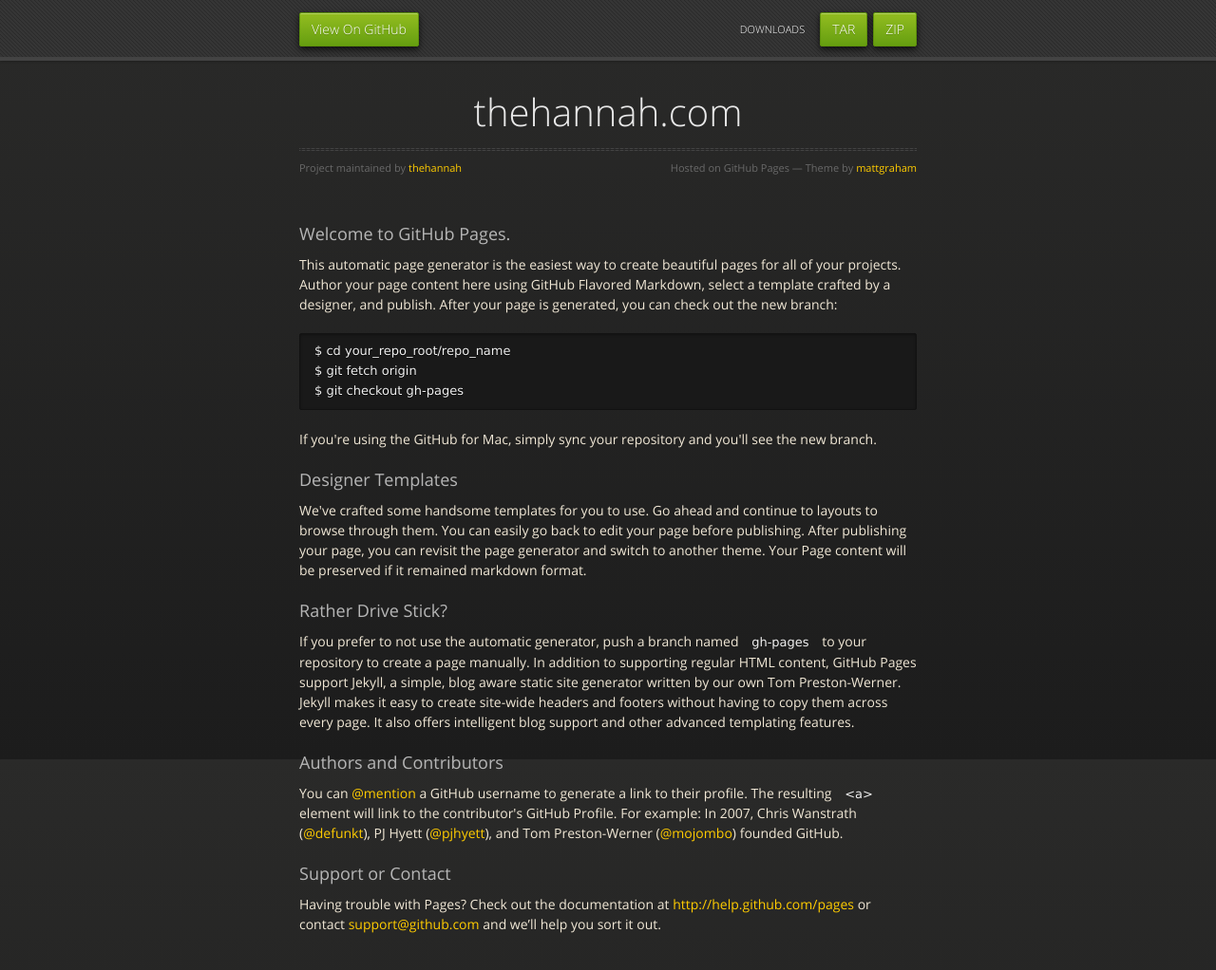
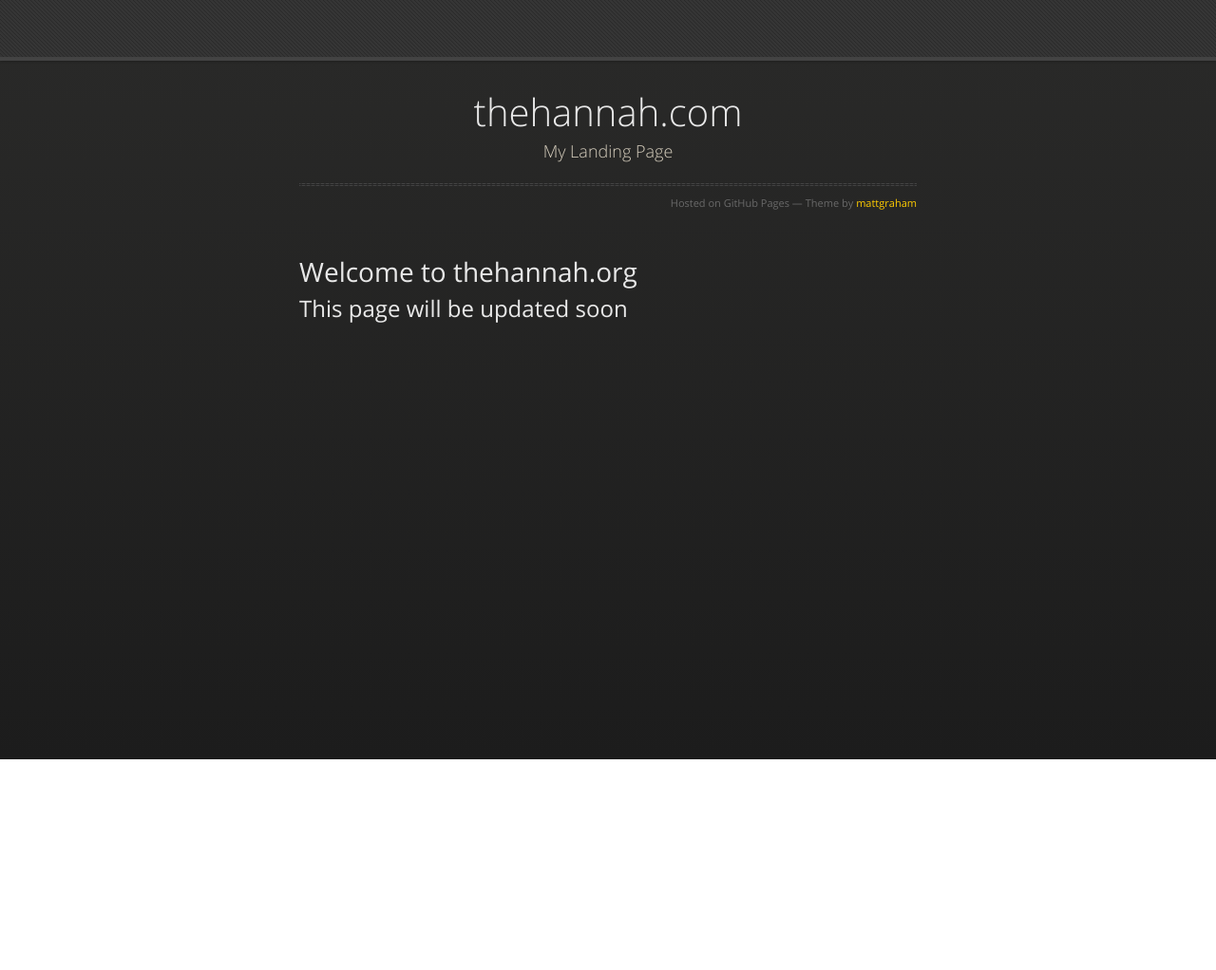
Before and after one commit to thehannah/thehannahcom, a plain HTML site: page index.html in a window 1280 px wide. Shown: the whole page at 95% size. After the commit the page ends 800 px from the top, so only its background shows below. Drawn offline with nearby package versions, Linux system fonts and the light colour scheme.

Commit message:
Update index.html

```diff
--- a/index.html
+++ b/index.html
@@ -3,7 +3,7 @@
   <head>
     <meta charset="utf-8">
     <meta http-equiv="X-UA-Compatible" content="chrome=1">
-    <title>thehannah.com by thehannah</title>
+    <title>thehannah.com</title>
     <link rel="stylesheet" href="stylesheets/styles.css">
     <link rel="stylesheet" href="stylesheets/pygment_trac.css">
     <script src="https://ajax.googleapis.com/ajax/libs/jquery/1.7.1/jquery.min.js"></script>
@@ -20,10 +20,12 @@
   <body>
       <div id="header">
         <nav>
-          <li class="fork"><a href="https://github.com/thehannah/thehannahcom">View On GitHub</a></li>
-          <li class="downloads"><a href="https://github.com/thehannah/thehannahcom/zipball/master">ZIP</a></li>
-          <li class="downloads"><a href="https://github.com/thehannah/thehannahcom/tarball/master">TAR</a></li>
+        <!--
+          <li class="fork"><a href="https://github.com/thehannah/thehannah">View On GitHub</a></li>
+          <li class="downloads"><a href="https://github.com/thehannah/thehannah/zipball/master">ZIP</a></li>
+          <li class="downloads"><a href="https://github.com/thehannah/thehannah/tarball/master">TAR</a></li>
           <li class="title">DOWNLOADS</li>
+        -->
         </nav>
       </div><!-- end header -->
 
@@ -32,47 +34,33 @@
       <section>
         <div id="title">
           <h1>thehannah.com</h1>
-          <p></p>
+          <p>My Landing Page</p>
           <hr>
+          <!--
           <span class="credits left">Project maintained by <a href="https://github.com/thehannah">thehannah</a></span>
+          -->
           <span class="credits right">Hosted on GitHub Pages &mdash; Theme by <a href="https://twitter.com/michigangraham">mattgraham</a></span>
         </div>
 
-        <h3>
-<a name="welcome-to-github-pages" class="anchor" href="#welcome-to-github-pages"><span class="octicon octicon-link"></span></a>Welcome to GitHub Pages.</h3>
+        <h1>
+<a name="welcome-to-thehannahorg" class="anchor" href="#welcome-to-thehannahorg"><span class="octicon octicon-link"></span></a>Welcome to thehannah.org</h1>
 
-<p>This automatic page generator is the easiest way to create beautiful pages for all of your projects. Author your page content here using GitHub Flavored Markdown, select a template crafted by a designer, and publish. After your page is generated, you can check out the new branch:</p>
-
-<pre><code>$ cd your_repo_root/repo_name
-$ git fetch origin
-$ git checkout gh-pages
-</code></pre>
-
-<p>If you're using the GitHub for Mac, simply sync your repository and you'll see the new branch.</p>
-
-<h3>
-<a name="designer-templates" class="anchor" href="#designer-templates"><span class="octicon octicon-link"></span></a>Designer Templates</h3>
-
-<p>We've crafted some handsome templates for you to use. Go ahead and continue to layouts to browse through them. You can easily go back to edit your page before publishing. After publishing your page, you can revisit the page generator and switch to another theme. Your Page content will be preserved if it remained markdown format.</p>
-
-<h3>
-<a name="rather-drive-stick" class="anchor" href="#rather-drive-stick"><span class="octicon octicon-link"></span></a>Rather Drive Stick?</h3>
-
-<p>If you prefer to not use the automatic generator, push a branch named <code>gh-pages</code> to your repository to create a page manually. In addition to supporting regular HTML content, GitHub Pages support Jekyll, a simple, blog aware static site generator written by our own Tom Preston-Werner. Jekyll makes it easy to create site-wide headers and footers without having to copy them across every page. It also offers intelligent blog support and other advanced templating features.</p>
-
-<h3>
-<a name="authors-and-contributors" class="anchor" href="#authors-and-contributors"><span class="octicon octicon-link"></span></a>Authors and Contributors</h3>
-
-<p>You can <a href="https://github.com/blog/821" class="user-mention">@mention</a> a GitHub username to generate a link to their profile. The resulting <code>&lt;a&gt;</code> element will link to the contributor's GitHub Profile. For example: In 2007, Chris Wanstrath (<a href="https://github.com/defunkt" class="user-mention">@defunkt</a>), PJ Hyett (<a href="https://github.com/pjhyett" class="user-mention">@pjhyett</a>), and Tom Preston-Werner (<a href="https://github.com/mojombo" class="user-mention">@mojombo</a>) founded GitHub.</p>
-
-<h3>
-<a name="support-or-contact" class="anchor" href="#support-or-contact"><span class="octicon octicon-link"></span></a>Support or Contact</h3>
-
-<p>Having trouble with Pages? Check out the documentation at <a href="http://help.github.com/pages">http://help.github.com/pages</a> or contact <a href="mailto:support@github.com">support@github.com</a> and we’ll help you sort it out.</p>
+<h2>
+<a name="this-page-will-be-updated-soon" class="anchor" href="#this-page-will-be-updated-soon"><span class="octicon octicon-link"></span></a>This page will be updated soon</h2>
       </section>
 
     </div>
     <!--[if !IE]><script>fixScale(document);</script><![endif]-->
+<script>
+  (function(i,s,o,g,r,a,m){i['GoogleAnalyticsObject']=r;i[r]=i[r]||function(){
+  (i[r].q=i[r].q||[]).push(arguments)},i[r].l=1*new Date();a=s.createElement(o),
+  m=s.getElementsByTagName(o)[0];a.async=1;a.src=g;m.parentNode.insertBefore(a,m)
+  })(window,document,'script','//www.google-analytics.com/analytics.js','ga');
+
+  ga('create', 'UA-48294468-1', 'thehannah.com');
+  ga('send', 'pageview');
+
+</script>
 
   </body>
 </html>
```
